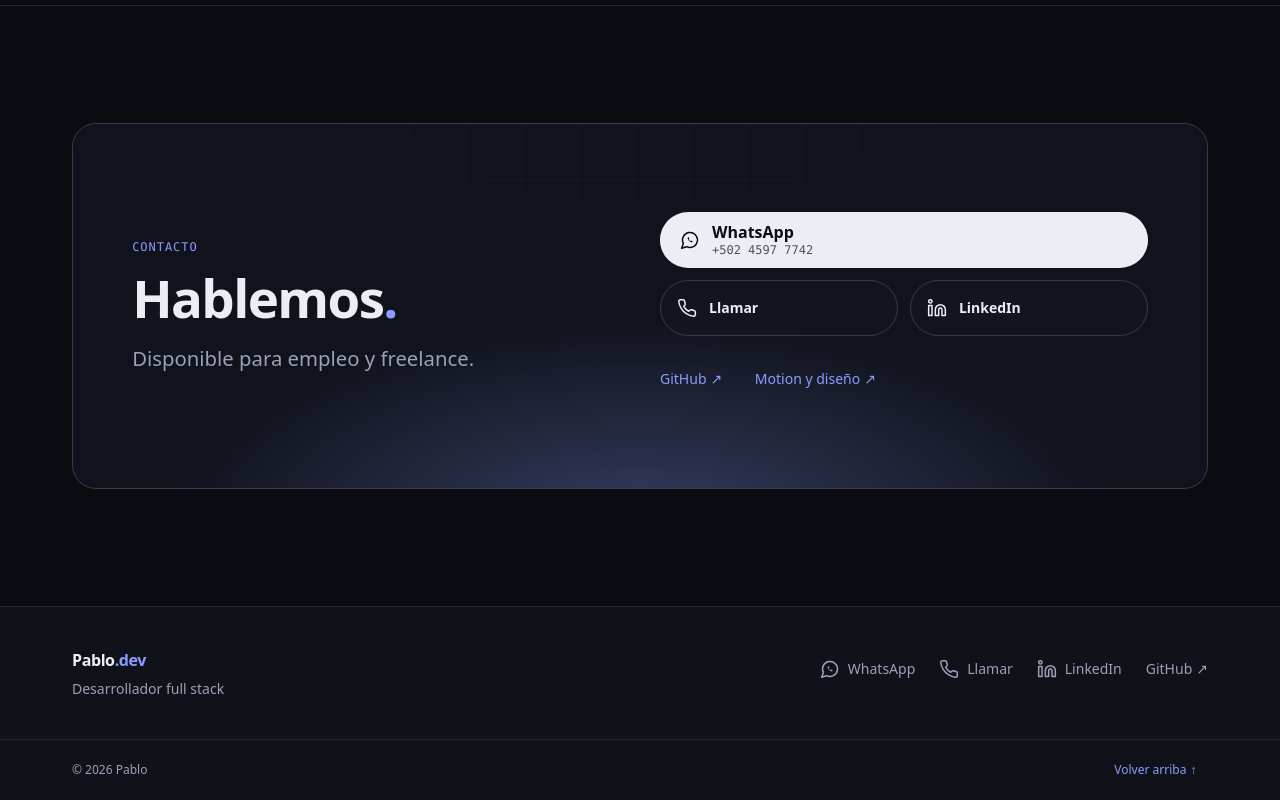
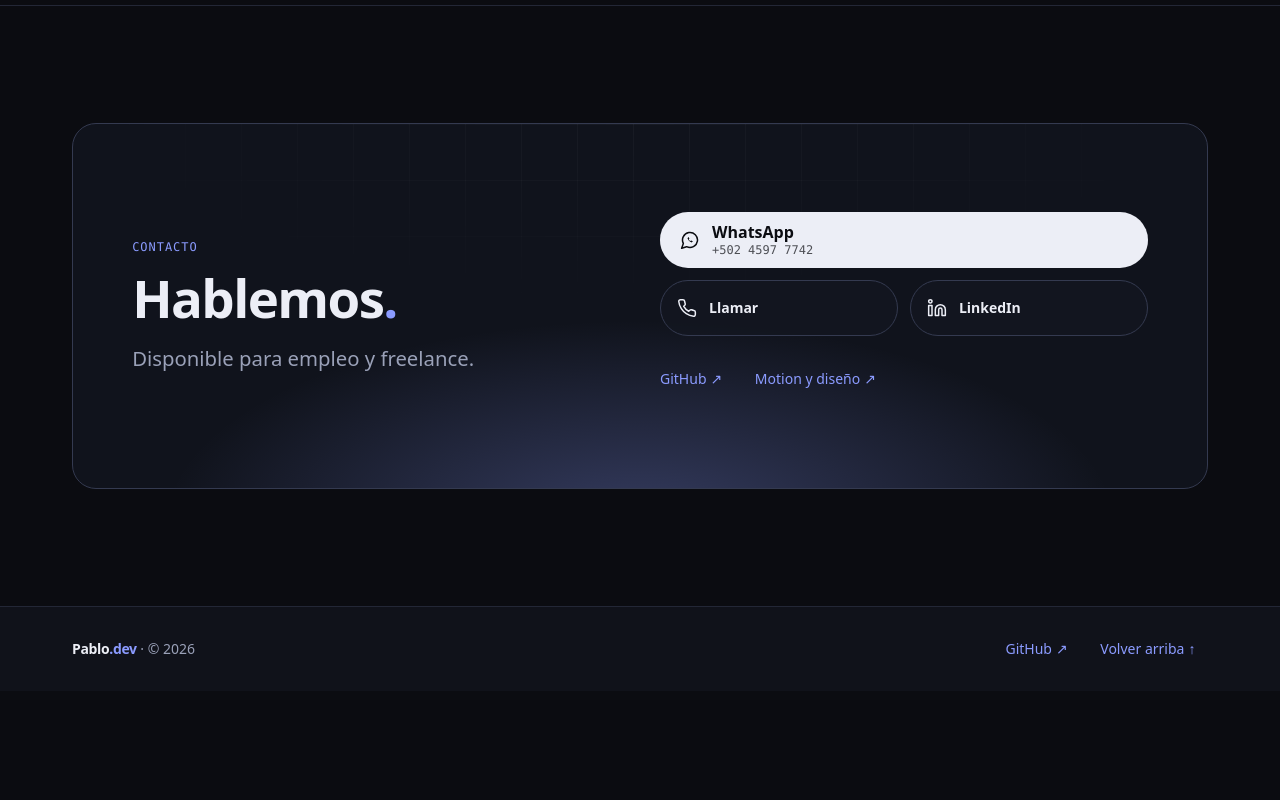
Before and after one commit to Torriderwave/portafolio-dev, an Astro site: page / in a window 1280 px wide. Shown: the part 6613-7413 px from the top of the page. After the commit the page ends 7304 px from the top, so only its background shows below. Built offline with nearby package versions, Linux system fonts and the light colour scheme; Astro itself is replaced by a stand-in of ours; a web font is replaced by a local one.

Commit message:
Footer compacto en móvil (#5)

```diff
--- a/src/pages/index.astro
+++ b/src/pages/index.astro
@@ -267,21 +267,10 @@ const title = `${profile.name} · ${profile.role}`;
   </main>
 
   <footer id="footer" class="site-footer border-t border-line bg-bg2">
-    <div class="wrap flex flex-col gap-6 py-8 md:flex-row md:items-start md:justify-between md:py-10">
-      <div>
-        <p class="font-semibold tracking-tight">{profile.name}<span class="text-accent">.dev</span></p>
-        <p class="mt-1 text-small text-mute">{profile.role}</p>
-      </div>
-      <nav aria-label="Pie de página">
-        <ul class="-mx-3 grid grid-cols-2 gap-y-1 text-small sm:flex sm:flex-wrap">
-          {contactActions.map((a) => <li><ContactLink a={a} class="navlink !gap-2" /></li>)}
-          <li><a class="navlink" href={profile.github} target="_blank" rel="noopener noreferrer">GitHub <span aria-hidden="true" class="ml-1">↗</span><span class="sr-only"> (abre en otra pestaña)</span></a></li>
-        </ul>
-      </nav>
-    </div>
-    <div class="border-t border-line">
-      <div class="wrap flex items-center justify-between py-2 text-micro text-mute">
-        <p>© {new Date().getFullYear()} {profile.name}</p>
+    <div class="wrap flex flex-wrap items-center justify-between gap-x-6 gap-y-2 py-5 text-small text-mute">
+      <p><span class="font-semibold tracking-tight text-fg">{profile.name}<span class="text-accent">.dev</span></span> · © {new Date().getFullYear()}</p>
+      <div class="flex items-center gap-5">
+        <a class="link" href={profile.github} target="_blank" rel="noopener noreferrer">GitHub <span aria-hidden="true">↗</span><span class="sr-only"> (abre en otra pestaña)</span></a>
         <a class="link" href="#top">Volver arriba <span aria-hidden="true">↑</span></a>
       </div>
     </div>
--- a/src/styles/global.css
+++ b/src/styles/global.css
@@ -353,7 +353,7 @@ details.more[open] > summary svg { transform: rotate(180deg); }
 .dock .btn { font-size: 1rem; }
 @media (max-width: 767.98px) {
   /* alto de la barra: .75rem + 3rem + .75rem (+ área segura) */
-  .site-footer { padding-bottom: calc(4.5rem + env(safe-area-inset-bottom)); }
+  .site-footer { padding-bottom: env(safe-area-inset-bottom); }
 }
 @media (min-width: 768px) { .dock { display: none; } }
 @media (max-width: 359.98px) { .contact-grid { grid-template-columns: 1fr; } }
```
